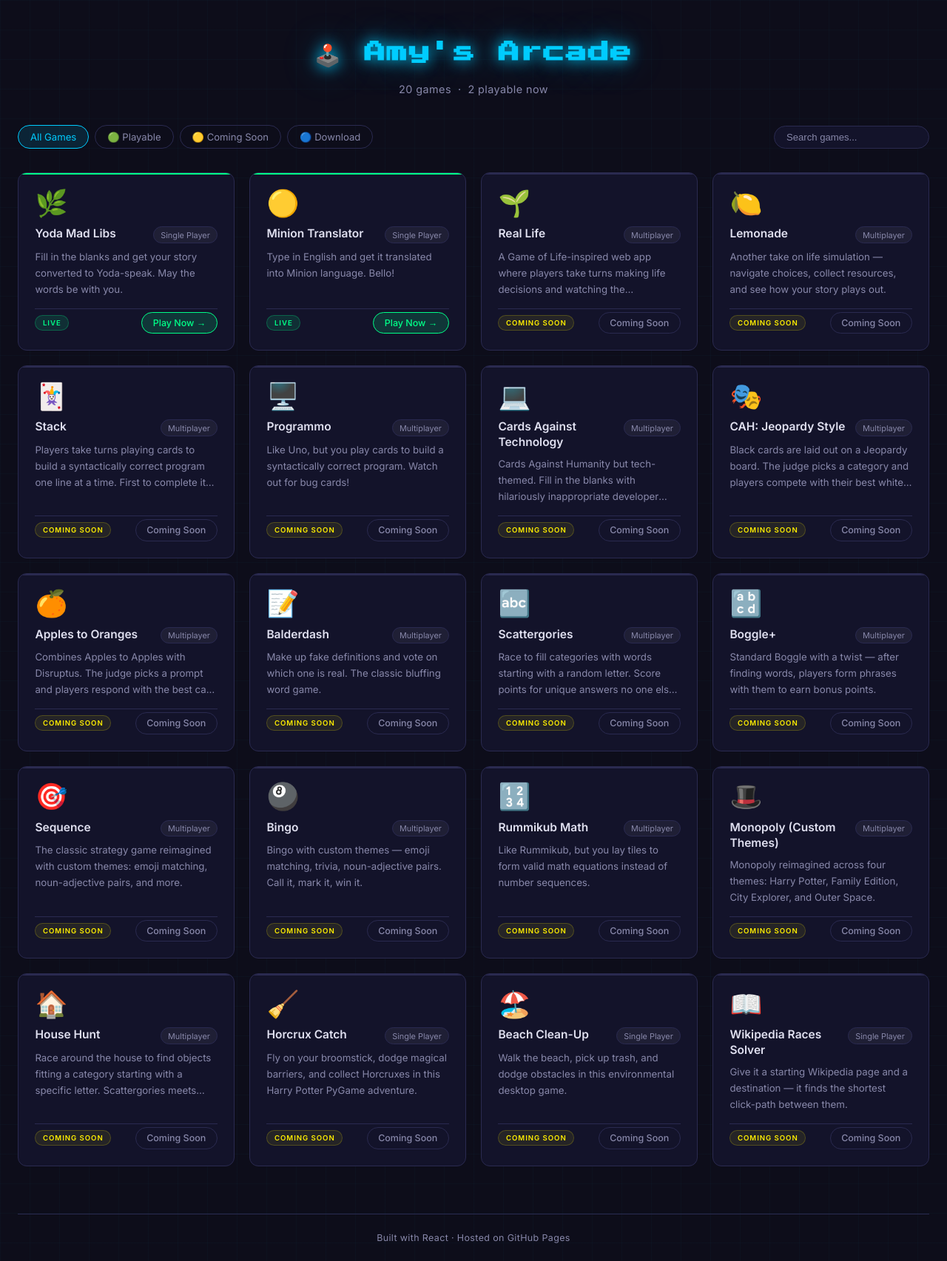
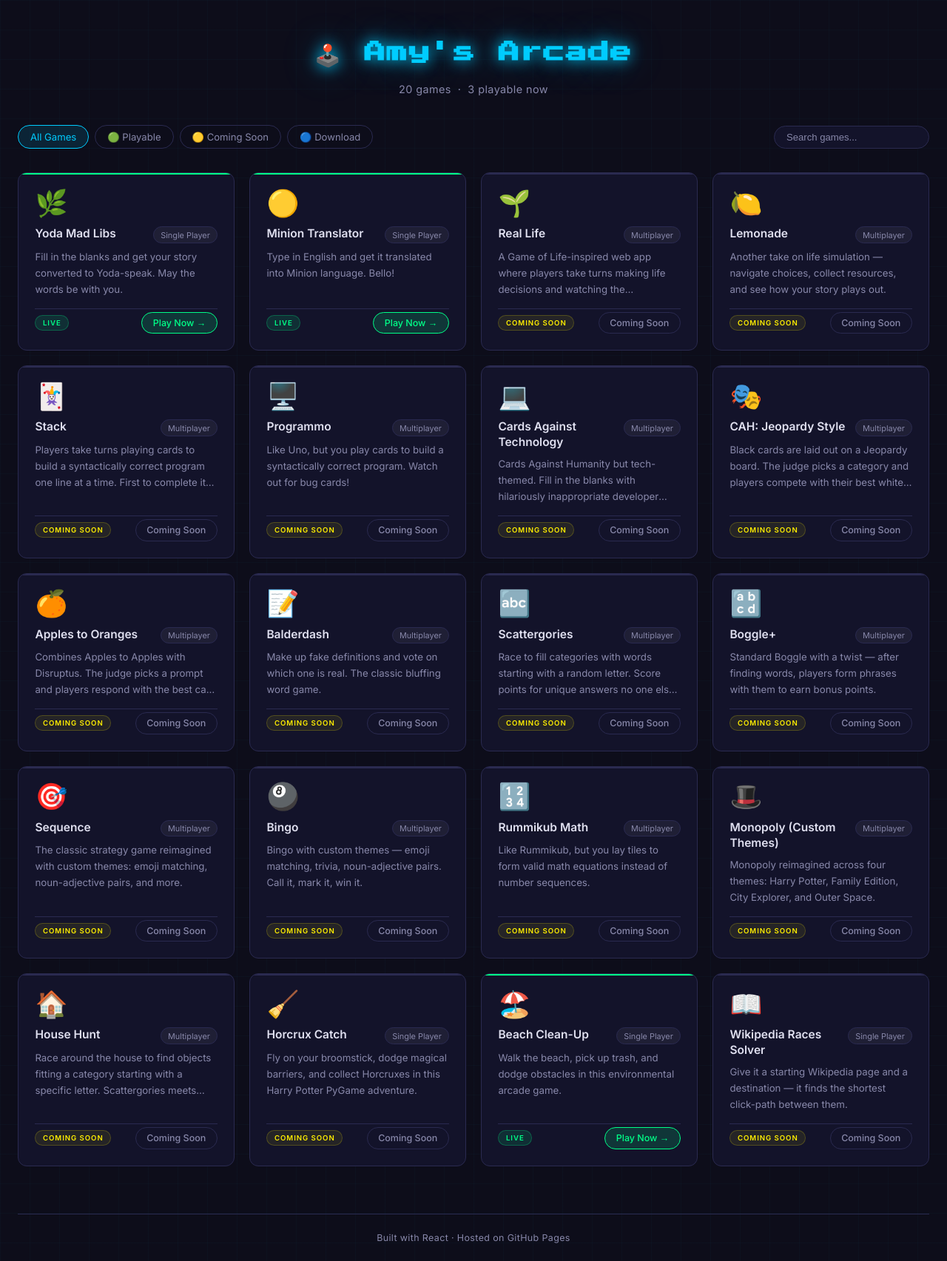
Before and after one commit to AmyWeitzman/game-arcade, a React (Vite) app: page / in a window 1280 px wide. Shown: the whole page at 74% size. Built offline with nearby package versions, Linux system fonts and the light colour scheme; the HTML template or start-up script is replaced by a standard one.

Commit message:
add beach cleanup game

```diff
--- a/src/data/games.ts
+++ b/src/data/games.ts
@@ -161,10 +161,11 @@ export const games: Game[] = [
   {
     id: 'beach-cleanup',
     title: 'Beach Clean-Up',
-    description: 'Walk the beach, pick up trash, and dodge obstacles in this environmental desktop game.',
-    status: 'coming-soon',
+    description: 'Walk the beach, pick up trash, and dodge obstacles in this environmental arcade game.',
+    status: 'playable',
     players: 'Single Player',
     emoji: '🏖️',
+    url: 'https://amyweitzman.github.io/beach-cleanup-web/',
   },
   {
     id: 'wikipedia-races',
```
